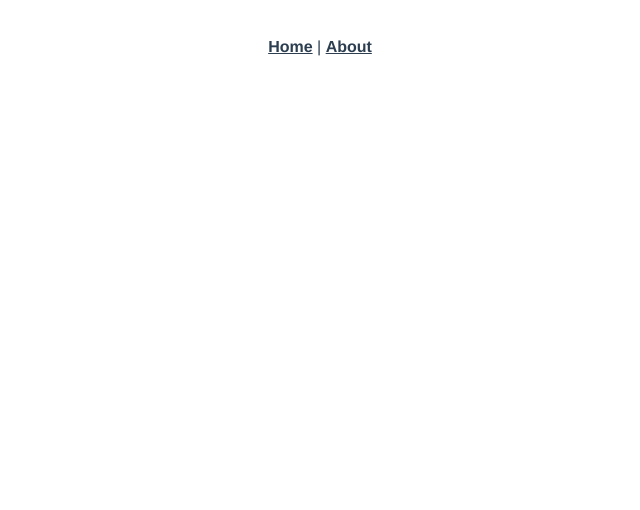
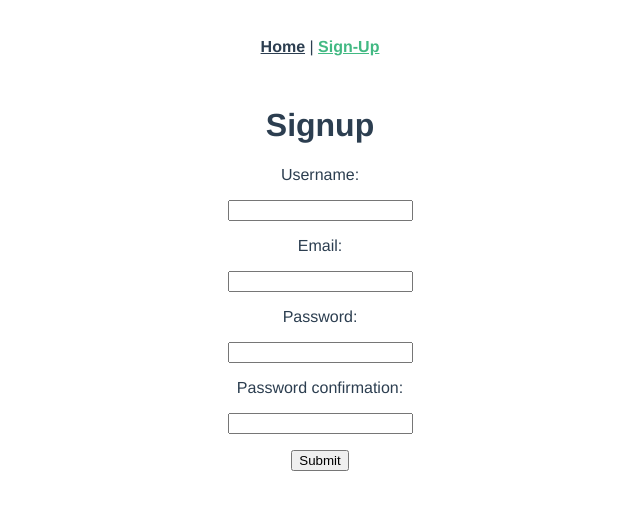
Before and after one commit to MrShanester/dynamic-solar-system-vue-app, a Vue app: page /Signup in a window 1280 px wide. Shown: the top 510 px of the page, without its empty margins (320-960 px from the left). Built offline with nearby package versions, Linux system fonts and the light colour scheme.

Commit message:
Adds signup page and action

```diff
--- a/src/App.vue
+++ b/src/App.vue
@@ -3,7 +3,7 @@
     <div id="nav">
       <router-link to="/">Home</router-link>
       |
-      <router-link to="/about">About</router-link>
+      <router-link to="/Signup">Sign-Up</router-link>
     </div>
     <router-view />
   </div>
--- a/src/router/index.js
+++ b/src/router/index.js
@@ -1,6 +1,7 @@
 import Vue from "vue";
 import VueRouter from "vue-router";
 import Home from "../views/Home.vue";
+import Signup from "../views/Signup.vue";
 
 Vue.use(VueRouter);
 
@@ -11,12 +12,9 @@
     component: Home,
   },
   {
-    path: "/about",
-    name: "About",
-    // route level code-splitting
-    // this generates a separate chunk (about.[hash].js) for this route
-    // which is lazy-loaded when the route is visited.
-    component: () => import(/* webpackChunkName: "about" */ "../views/About.vue"),
+    path: "/Signup",
+    name: "Signup",
+    component: Signup,
   },
 ];
 
--- a/src/views/About.vue
+++ /dev/null
@@ -1,5 +0,0 @@
-<template>
-  <div class="about">
-    <h1>This is an about page</h1>
-  </div>
-</template>
--- /dev/null
+++ b/src/views/Signup.vue
@@ -0,0 +1,67 @@
+<template>
+  <div class="signup">
+    <form v-on:submit.prevent="submit()">
+      <h1>Signup</h1>
+      <ul>
+        <li v-for="error in errors" v-bind:key="error">{{ error }}</li>
+      </ul>
+      <div>
+        <label>Username:</label>
+        <p></p>
+        <input type="text" v-model="newUserParams.username" />
+      </div>
+      <p></p>
+      <div>
+        <label>Email:</label>
+        <p></p>
+        <input type="email" v-model="newUserParams.email" />
+      </div>
+      <p></p>
+      <div>
+        <label>Password:</label>
+        <p></p>
+        <input type="password" v-model="newUserParams.password" />
+      </div>
+      <p></p>
+      <div>
+        <label>Password confirmation:</label>
+        <p></p>
+        <input type="password" v-model="newUserParams.password_confirmation" />
+        <p></p>
+      </div>
+      <input type="submit" value="Submit" />
+    </form>
+  </div>
+</template>
+
+<style scoped>
+.signup {
+  text-align: center;
+}
+</style>
+
+<script>
+import axios from "axios";
+
+export default {
+  data: function () {
+    return {
+      newUserParams: {},
+      errors: [],
+    };
+  },
+  methods: {
+    submit: function () {
+      axios
+        .post("/users", this.newUserParams)
+        .then((response) => {
+          console.log(response.data);
+          this.$router.push("/login");
+        })
+        .catch((error) => {
+          this.errors = error.response.data.errors;
+        });
+    },
+  },
+};
+</script>
```
